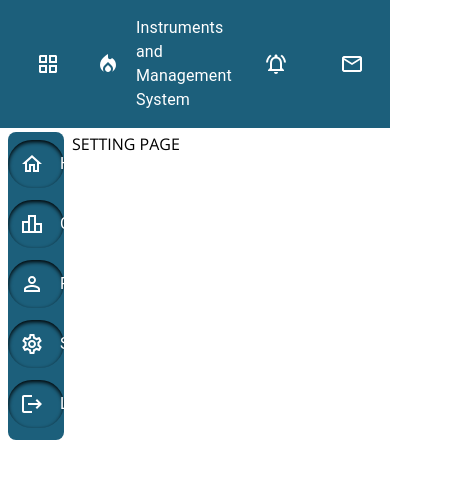
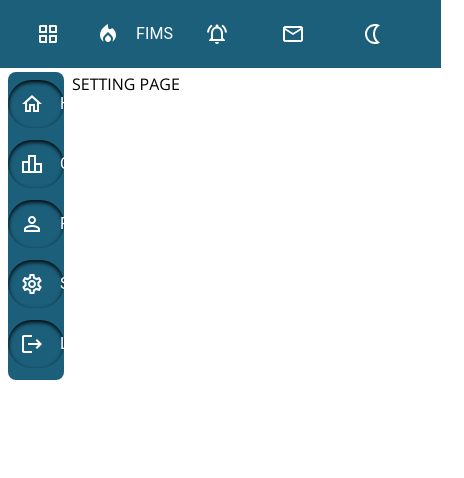
Before and after one commit to BilhaqAD07/fms-kedaireka, a Next.js app: page /Settings in a window 390 px wide. Shown: the top 478 px of the page, 464 px wide, since content can reach past the window. Built offline with nearby package versions, Linux system fonts and the light colour scheme.

Commit message:
refact(navbar, sidebar): make sidebar as component

```diff
--- a/src/components/Navigation/Header.tsx
+++ b/src/components/Navigation/Header.tsx
@@ -1,51 +1,59 @@
-'use client'
-import { useState, useEffect, useContext } from 'react'
-import { MenuContext } from "@/app/context/MenuContext"
+import { useState, useEffect, useContext } from 'react';
+import { MenuContext } from "@/app/context/MenuContext";
 import GridViewIcon from '@mui/icons-material/GridView';
 import {
     Typography,
     Button,
 } from "@mui/material";
-import { useTheme } from 'next-themes'
+import { useTheme } from 'next-themes';
 import LocalFireDepartmentIcon from '@mui/icons-material/LocalFireDepartment';
 import MailOutlineOutlinedIcon from '@mui/icons-material/MailOutlineOutlined';
 import NightlightOutlinedIcon from '@mui/icons-material/NightlightOutlined';
 import WbSunnyOutlinedIcon from '@mui/icons-material/WbSunnyOutlined';
 import NotificationSelectBox from './NotificationSelectBox';
-import { Link } from 'react-router-dom';
 
 function Header() {
-    const [mounted, setMounted] = useState(false)
-    const { theme, setTheme } = useTheme()
-    const { toggle } = useContext(MenuContext)
-    // const [open, setOpen] = useState(false)
-    // const openHendler = () => {
-    //     setOpen(!open)
-    // }
+    const [mounted, setMounted] = useState(false);
+    const { theme, setTheme } = useTheme();
+    const { toggle } = useContext(MenuContext);
+    const [isMediumScreen, setIsMediumScreen] = useState(false);
 
-    // useEffect only runs on the client, so now we can safely show the UI
     useEffect(() => {
-      setMounted(true)
-    }, [])
+        setMounted(true);
+
+        const handleResize = () => {
+            setIsMediumScreen(window.innerWidth <= 768);
+        };
+
+        // Set initial screen width
+        setIsMediumScreen(window.innerWidth <= 768);
+
+        // Add event listener for window resize
+        window.addEventListener('resize', handleResize);
+
+        // Cleanup the event listener on component unmount
+        return () => {
+            window.removeEventListener('resize', handleResize);
+        };
+    }, []);
 
     if (!mounted) {
-      return null
+        return null;
     }
 
-
     return (
-    <div className="bg-primary_blue flex justify-between gap-4 items-center px-4 py-4 mb-1 relative">
+        <div className="bg-primary_blue min-w-fit flex justify-between gap-4 items-center px-4 py-4 mb-1 relative">
             <div className="left flex gap-4 text-white items-center">
                 <Button onClick={toggle} className="toogle-btn rounded-full hover:bg-black hover:opacity-60">
                     <GridViewIcon className='rounded-full text-white text-4xl'/>
                 </Button>
-            <LocalFireDepartmentIcon className='md:text-4xl'/>
-            <Typography className='md:text-3xl'>
-                Instruments and Management System
+                <LocalFireDepartmentIcon className='md:text-4xl text-xl'/>
+                <Typography className='brand md:text-3xl text-lg'>
+                    {isMediumScreen ? "FIMS" : "Instruments and Management System"}
                 </Typography>
             </div>
             <div className="flex right gap-4 mr-5 items-center">
-            <div className='rounded-full py-1 px-4 hover:bg-black cursor-pointer hover:bg-opacity-60'>
+                <div className='rounded-full cursor-pointer py-1 px-4 hover:bg-black hover:bg-opacity-60'>
                     <NotificationSelectBox/>
                 </div>
                 <Button className='rounded-full hover:bg-black hover:bg-opacity-60'>
@@ -63,7 +71,7 @@ function Header() {
                 )}
             </div>
         </div>
-  )
+    );
 }
 
-export default Header
+export default Header;
--- /dev/null
+++ b/src/components/Navigation/MainSidebar.tsx
@@ -0,0 +1,43 @@
+import { useContext } from 'react'
+import HomeOutlinedIcon from '@mui/icons-material/HomeOutlined';
+import LeaderboardOutlinedIcon from '@mui/icons-material/LeaderboardOutlined';
+import PersonOutlineOutlinedIcon from '@mui/icons-material/PersonOutlineOutlined';
+import SettingsOutlinedIcon from '@mui/icons-material/SettingsOutlined';
+import Logout from "@mui/icons-material/Logout";
+import Link from "next/link";
+import { Typography } from '@mui/material'
+import { MenuContext } from '@/app/context/MenuContext';
+
+
+function MainSidebar() {
+    const {open} = useContext(MenuContext)
+
+    return (
+        <aside className={`sidebar bg-primary_blue rounded-lg  overflow-hidden transition-all duration-200 ${open ? 'w-100 p-4 h-[86vh] mx-1' : 'w-14 pt-2 mx-2'}`}>
+            <ul>
+                <Link href="/" className="flex justify-start items-center shadow-inner shadow-black rounded-full mb-3 no-underline hover:bg-black hover:bg-opacity-50 p-3 hover:text-white gap-4">
+                    <HomeOutlinedIcon className="text-white text-3xl" />
+                    <Typography className="text-white text-lg">Home</Typography>
+                </Link>
+                <Link href="/Chart" className="flex justify-start items-center shadow-inner shadow-black rounded-full mb-3 no-underline hover:bg-black hover:bg-opacity-50 p-3 hover:text-white gap-4">
+                    <LeaderboardOutlinedIcon className="text-white text-3xl" />
+                    <Typography className="text-white text-lg" >Chart</Typography>
+                </Link>
+                <Link href="/Profile" className="flex justify-start items-center shadow-inner shadow-black rounded-full mb-3 no-underline hover:bg-black hover:bg-opacity-50 p-3 hover:text-white gap-4">
+                    <PersonOutlineOutlinedIcon className="text-white text-3xl" />
+                    <Typography className="text-white text-lg">Profile</Typography>
+                </Link>
+                <Link href="/Settings" className="flex justify-start items-center shadow-inner shadow-black rounded-full mb-3 no-underline hover:bg-black hover:bg-opacity-50 p-3 hover:text-white gap-4">
+                    <SettingsOutlinedIcon className="text-white text-3xl" />
+                    <Typography className="text-white text-lg">Settings</Typography>
+                </Link>
+                <Link href="/login" className="flex justify-start items-center shadow-inner shadow-black rounded-full mb-3 no-underline hover:bg-black hover:bg-opacity-50 p-3 hover:text-white gap-4">
+                    <Logout className="text-white text-3xl" />
+                    <Typography className="text-white text-lg" >Logout</Typography>
+                </Link>
+            </ul>
+        </aside>
+    )
+}
+
+export default MainSidebar
--- a/src/components/Navigation/NotificationSelectBox.tsx
+++ b/src/components/Navigation/NotificationSelectBox.tsx
@@ -37,7 +37,7 @@ const NotificationSelectBox = () => {
         <div onClick={() => setOpen((prev) => !prev)} className="flex flex-row justify-between items-center rounded-lg">
           <NotificationsActiveOutlinedIcon className='rounded-full text-white text-4xl' />
         </div>
-        <div className={`notification-box flex flex-col bg-white dark:bg-darkmode_grey text-black dark:text-white w-72 h-80 overflow-y-auto my-1 rounded-lg drop-shadow-xl dark:border-white border ${open ? "opacity-100" : "opacity-0 h-0"
+        <div className={`notification-box flex flex-col bg-white dark:bg-darkmode_grey text-black dark:text-white w-72 h-80 overflow-y-auto my-1 rounded-lg drop-shadow-xl dark:border-white border ${open ? "opacity-100" : "hidden"
           } transition-all duration-100 overflow-hidden absolute top-12 right-0`}>
 
           {notifications.map(({ id, title, description, timestamp, route, read }) => (
--- a/src/components/baseLayout.tsx
+++ b/src/components/baseLayout.tsx
@@ -11,7 +11,7 @@ import Link from "next/link";
 import { ThemeProvider } from "@mui/material/styles";
 import { Typography } from '@mui/material'
 import { MenuContext } from "@/app/context/MenuContext";
-import { ClassNames } from "@emotion/react";
+import MainSidebar from "./Navigation/MainSidebar";
 
 interface Props {
     children: ReactNode | ReactNode[];
@@ -26,39 +26,16 @@ const BaseLayout = ({children} : Props) => {
 
     // const { open } = useContext(MenuContext);
     return (
-        <div className="dark:bg-darkmode_grey w-screen min-h-screen">
+        <div className="dark:bg-darkmode_grey min-h-screen">
             {/* <div className={`flex justify-between`}>
                 <button onClick={()=> setIsOpen(!isOpen)}><p>buka</p></button>
 
             </div> */}
+
             <Header/>
-            <div className="flex justify-start items-start">
-                {/* <aside className="bg-primary_blue rounded-lg w-60 p-4 h-[86vh]"> */}
-                <aside className={`sidebar bg-primary_blue rounded-lg  overflow-hidden transition-all duration-200 ${open ? 'w-100 p-4 h-[86vh]' : 'w-14 pt-2 mx-2'}`}>
-                    <ul>
-                        <Link href="/" className="flex justify-start items-center shadow-inner shadow-black rounded-full mb-3 no-underline hover:bg-black hover:bg-opacity-50 p-3 hover:text-white gap-4">
-                            <HomeOutlinedIcon className="text-white text-3xl"/>
-                            <Typography className="text-white text-lg">Home</Typography>
-                        </Link>
-                        <Link href="/Chart" className="flex justify-start items-center shadow-inner shadow-black rounded-full mb-3 no-underline hover:bg-black hover:bg-opacity-50 p-3 hover:text-white gap-4">
-                            <LeaderboardOutlinedIcon className="text-white text-3xl"/>
-                            <Typography className="text-white text-lg" >Chart</Typography>
-                        </Link>
-                        <Link href="/Profile" className="flex justify-start items-center shadow-inner shadow-black rounded-full mb-3 no-underline hover:bg-black hover:bg-opacity-50 p-3 hover:text-white gap-4">
-                            <PersonOutlineOutlinedIcon className="text-white text-3xl"/>
-                            <Typography className="text-white text-lg">Profile</Typography>
-                        </Link>
-                        <Link href="/Settings" className="flex justify-start items-center shadow-inner shadow-black rounded-full mb-3 no-underline hover:bg-black hover:bg-opacity-50 p-3 hover:text-white gap-4">
-                            <SettingsOutlinedIcon className="text-white text-3xl"/>
-                            <Typography className="text-white text-lg">Settings</Typography>
-                        </Link>
-                        <Link href="/login" className="flex justify-start items-center shadow-inner shadow-black rounded-full mb-3 no-underline hover:bg-black hover:bg-opacity-50 p-3 hover:text-white gap-4">
-                            <Logout className="text-white text-3xl"/>
-                            <Typography className="text-white text-lg" >Logout</Typography>
-                        </Link>
-                    </ul>
-                </aside>
-                <main className="flex-1">{children}</main>
+            <div className="justify-start flex items-start">
+                <MainSidebar/>
+                <main className="">{children}</main>
             </div>
         </div>
     )
```
Lines whose indentation alone changed are shown as unchanged.
